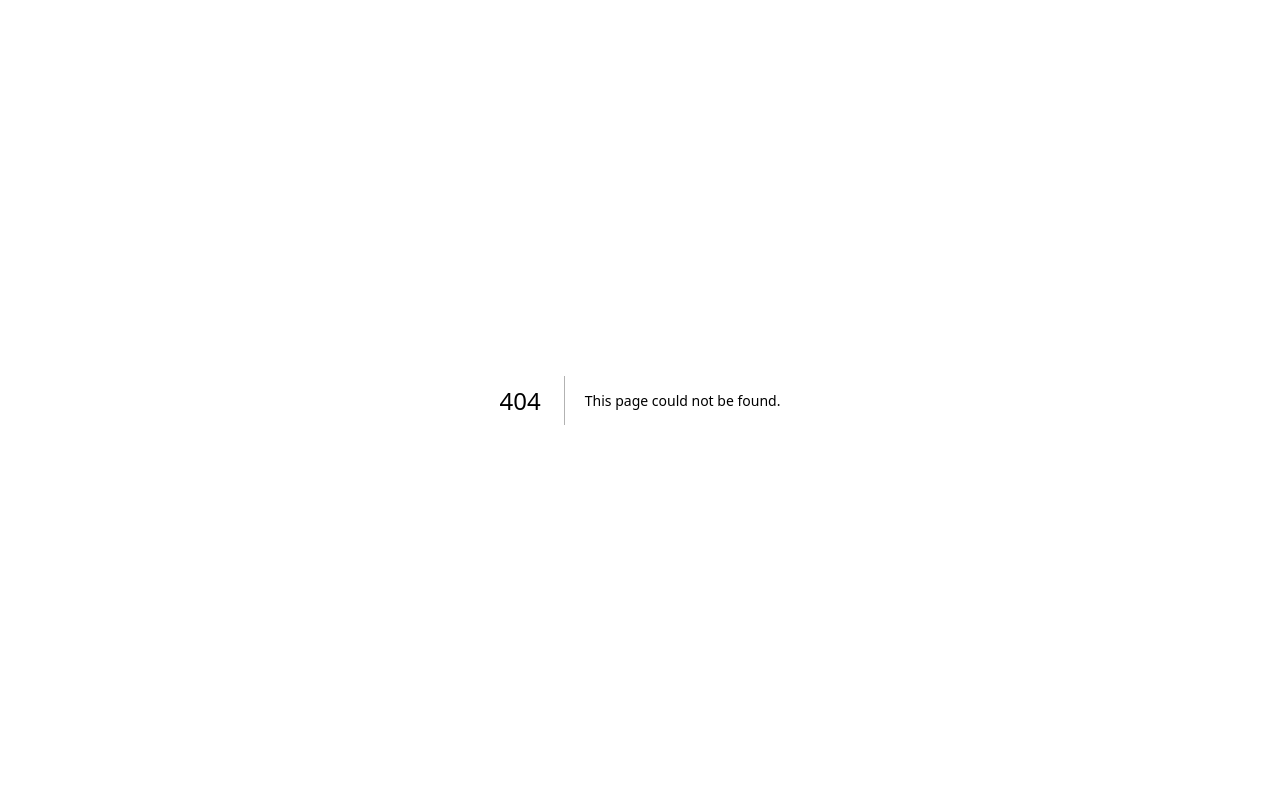
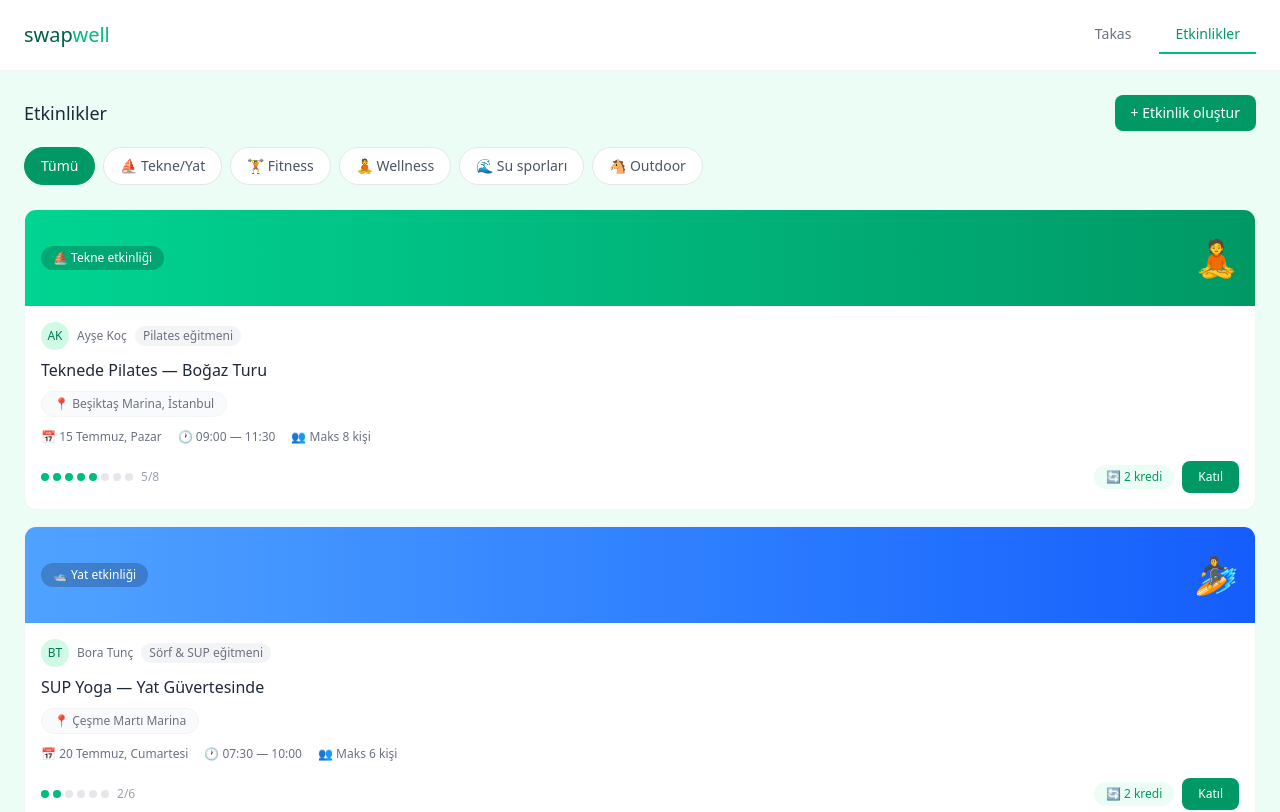
Before and after one commit to cerenyirmibes-lab/swapwell, a Next.js app: page /events in a window 1280 px wide. Before the commit this address had no page. Shown: the top 812 px of the page. Built offline with nearby package versions, Linux system fonts and the light colour scheme.

Commit message:
etkinlikler sayfasi

```diff
--- /dev/null
+++ b/app/events/page.tsx
@@ -0,0 +1,165 @@
+import Link from 'next/link'
+
+const mockEvents = [
+  {
+    id: 1,
+    title: 'Teknede Pilates — Boğaz Turu',
+    organizer: 'Ayşe Koç',
+    role: 'Pilates eğitmeni',
+    location: 'Beşiktaş Marina, İstanbul',
+    date: '15 Temmuz, Pazar',
+    time: '09:00 — 11:30',
+    maxParticipants: 8,
+    currentParticipants: 5,
+    creditCost: 2,
+    emoji: '🧘',
+    tag: '⛵ Tekne etkinliği',
+    color: 'from-emerald-400 to-emerald-600',
+  },
+  {
+    id: 2,
+    title: 'SUP Yoga — Yat Güvertesinde',
+    organizer: 'Bora Tunç',
+    role: 'Sörf & SUP eğitmeni',
+    location: 'Çeşme Martı Marina',
+    date: '20 Temmuz, Cumartesi',
+    time: '07:30 — 10:00',
+    maxParticipants: 6,
+    currentParticipants: 2,
+    creditCost: 2,
+    emoji: '🏄',
+    tag: '🛥️ Yat etkinliği',
+    color: 'from-blue-400 to-blue-600',
+  },
+  {
+    id: 3,
+    title: 'Şafak Biniciliği — Orman Parkuru',
+    organizer: 'Selin Demir',
+    role: 'Binicilik eğitmeni',
+    location: 'Belgrad Ormanı, İstanbul',
+    date: '21 Temmuz, Pazar',
+    time: '06:30 — 09:00',
+    maxParticipants: 5,
+    currentParticipants: 4,
+    creditCost: 0,
+    emoji: '🏇',
+    tag: '🐴 Outdoor',
+    color: 'from-amber-400 to-amber-600',
+  },
+  {
+    id: 4,
+    title: 'Gün Batımı Yoga — Sahilde',
+    organizer: 'Melis Yıldız',
+    role: 'Yoga eğitmeni',
+    location: 'Kilyos Plajı, İstanbul',
+    date: '22 Temmuz, Pazartesi',
+    time: '19:30 — 21:00',
+    maxParticipants: 12,
+    currentParticipants: 7,
+    creditCost: 1,
+    emoji: '🌅',
+    tag: '🌊 Outdoor',
+    color: 'from-orange-400 to-pink-500',
+  },
+]
+
+export default function EventsPage() {
+  return (
+    <main className="min-h-screen bg-emerald-50">
+      {/* Nav */}
+      <nav className="bg-white border-b border-gray-100 px-6 py-4 flex items-center justify-between">
+        <Link href="/" className="text-xl font-medium text-emerald-800">
+          swap<span className="text-emerald-500">well</span>
+        </Link>
+        <div className="flex gap-3">
+          <Link href="/" className="text-sm text-gray-500 hover:text-emerald-600 py-2 px-4">
+            Takas
+          </Link>
+          <Link href="/events" className="text-sm text-emerald-600 font-medium py-2 px-4 border-b-2 border-emerald-500">
+            Etkinlikler
+          </Link>
+        </div>
+      </nav>
+
+      <div className="px-6 py-6">
+        <div className="flex items-center justify-between mb-4">
+          <h2 className="text-lg font-medium text-gray-800">Etkinlikler</h2>
+          <Link href="/events/create" className="text-sm bg-emerald-600 text-white px-4 py-2 rounded-lg hover:bg-emerald-700">
+            + Etkinlik oluştur
+          </Link>
+        </div>
+
+        {/* Filtreler */}
+        <div className="flex gap-2 overflow-x-auto mb-6">
+          {['Tümü', '⛵ Tekne/Yat', '🏋️ Fitness', '🧘 Wellness', '🌊 Su sporları', '🐴 Outdoor'].map((f, i) => (
+            <button key={i} className={`flex-shrink-0 text-sm px-4 py-2 rounded-full border transition-colors ${i === 0 ? 'bg-emerald-600 text-white border-emerald-600' : 'border-gray-200 text-gray-600 bg-white hover:border-emerald-400'}`}>
+              {f}
+            </button>
+          ))}
+        </div>
+
+        {/* Etkinlik kartları */}
+        <div className="flex flex-col gap-4">
+          {mockEvents.map(event => (
+            <div key={event.id} className="bg-white rounded-xl border border-gray-100 overflow-hidden hover:border-emerald-200 transition-colors">
+              {/* Banner */}
+              <div className={`h-24 bg-gradient-to-r ${event.color} flex items-center justify-between px-4`}>
+                <span className="text-white text-xs bg-black/20 px-3 py-1 rounded-full backdrop-blur-sm">{event.tag}</span>
+                <span className="text-4xl">{event.emoji}</span>
+              </div>
+
+              <div className="p-4">
+                {/* Organizatör */}
+                <div className="flex items-center gap-2 mb-2">
+                  <div className="w-7 h-7 rounded-full bg-emerald-100 flex items-center justify-center text-xs font-medium text-emerald-700">
+                    {event.organizer.split(' ').map(n => n[0]).join('')}
+                  </div>
+                  <span className="text-xs text-gray-500">{event.organizer}</span>
+                  <span className="text-xs bg-gray-100 text-gray-500 px-2 py-0.5 rounded-full">{event.role}</span>
+                </div>
+
+                <h3 className="font-medium text-gray-800 mb-2">{event.title}</h3>
+
+                {/* Konum */}
+                <div className="inline-flex items-center gap-1 text-xs text-gray-500 bg-gray-50 border border-gray-100 rounded-full px-3 py-1 mb-3">
+                  📍 {event.location}
+                </div>
+
+                {/* Meta */}
+                <div className="flex gap-4 mb-4">
+                  <span className="text-xs text-gray-500">📅 {event.date}</span>
+                  <span className="text-xs text-gray-500">🕐 {event.time}</span>
+                  <span className="text-xs text-gray-500">👥 Maks {event.maxParticipants} kişi</span>
+                </div>
+
+                {/* Footer */}
+                <div className="flex items-center justify-between">
+                  {/* Doluluk */}
+                  <div className="flex items-center gap-2">
+                    <div className="flex gap-1">
+                      {Array.from({ length: event.maxParticipants }).map((_, i) => (
+                        <div key={i} className={`w-2 h-2 rounded-full ${i < event.currentParticipants ? 'bg-emerald-500' : 'bg-gray-200'}`} />
+                      ))}
+                    </div>
+                    <span className="text-xs text-gray-400">{event.currentParticipants}/{event.maxParticipants}</span>
+                  </div>
+
+                  <div className="flex items-center gap-2">
+                    {event.creditCost === 0 ? (
+                      <span className="text-xs bg-green-50 text-green-600 px-3 py-1 rounded-full">✓ Ücretsiz</span>
+                    ) : (
+                      <span className="text-xs bg-emerald-50 text-emerald-600 px-3 py-1 rounded-full">🔄 {event.creditCost} kredi</span>
+                    )}
+                    <button className="text-xs bg-emerald-600 text-white px-4 py-2 rounded-lg hover:bg-emerald-700">
+                      Katıl
+                    </button>
+                  </div>
+                </div>
+              </div>
+            </div>
+          ))}
+        </div>
+      </div>
+    </main>
+  )
+}
```
